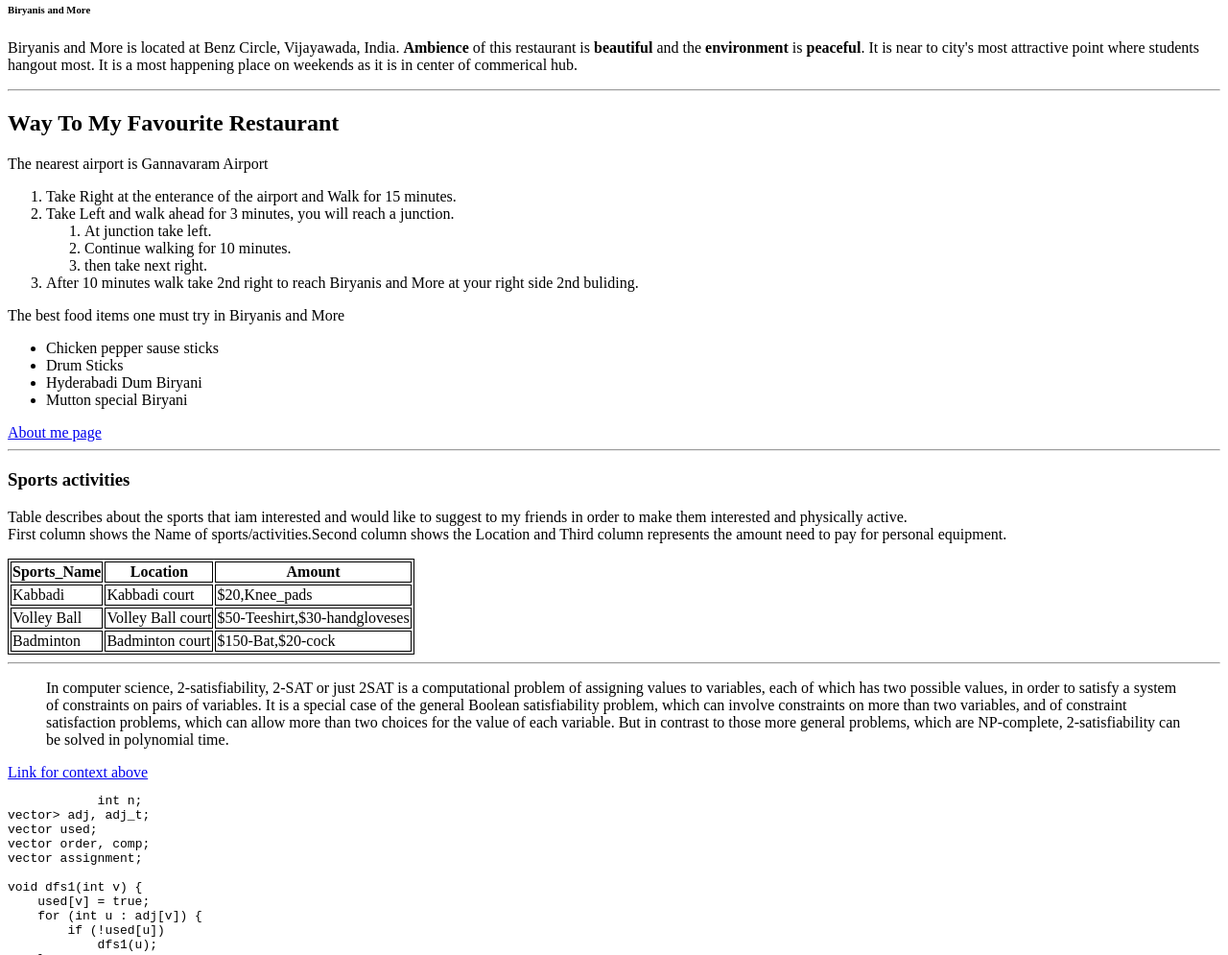
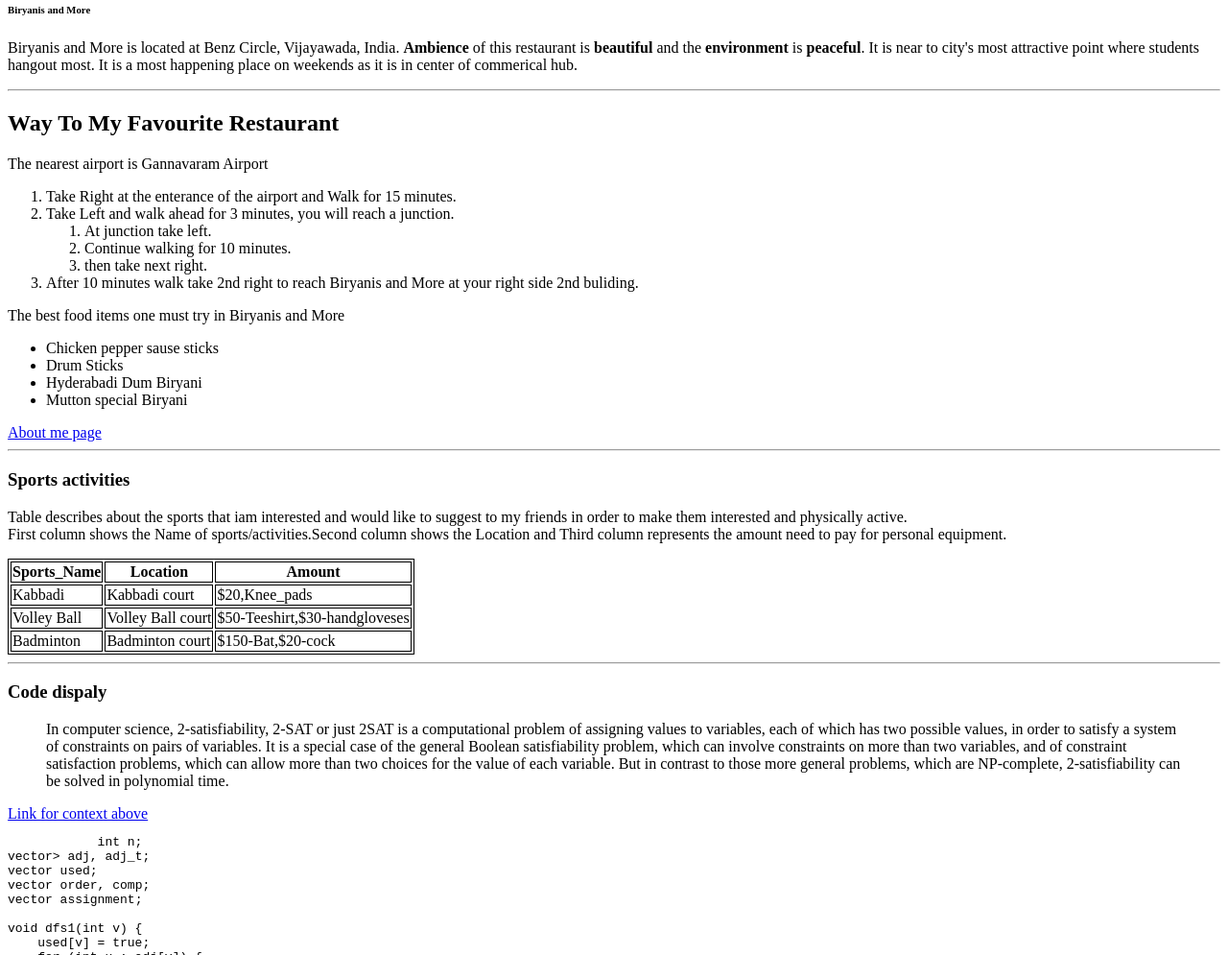
Before and after one commit to 44-563-Web-Apps-S22/webapps-s22-assignment-3-sravanijakkula, a plain HTML site: page index.html in a window 1280 px wide. Shown: the part 105-1100 px from the top of the page at 96% size. Drawn offline with Linux system fonts and the light colour scheme.

Commit message:
Update index.html

```diff
--- a/index.html
+++ b/index.html
@@ -71,6 +71,11 @@
             </tr>
         </table>
         <hr>
+        <head>
+            <h3>
+                Code dispaly
+            </h3>
+        </head>
         <blockquote>
             <p>
                 In computer science, 2-satisfiability, 2-SAT or just 2SAT is a computational problem of assigning values to variables, each of which has two possible values, in order to satisfy a system of constraints on pairs of variables. It is a special case of the general Boolean satisfiability problem, which can involve constraints on more than two variables, and of constraint satisfaction problems, which can allow more than two choices for the value of each variable. But in contrast to those more general problems, which are NP-complete, 2-satisfiability can be solved in polynomial time.
```
